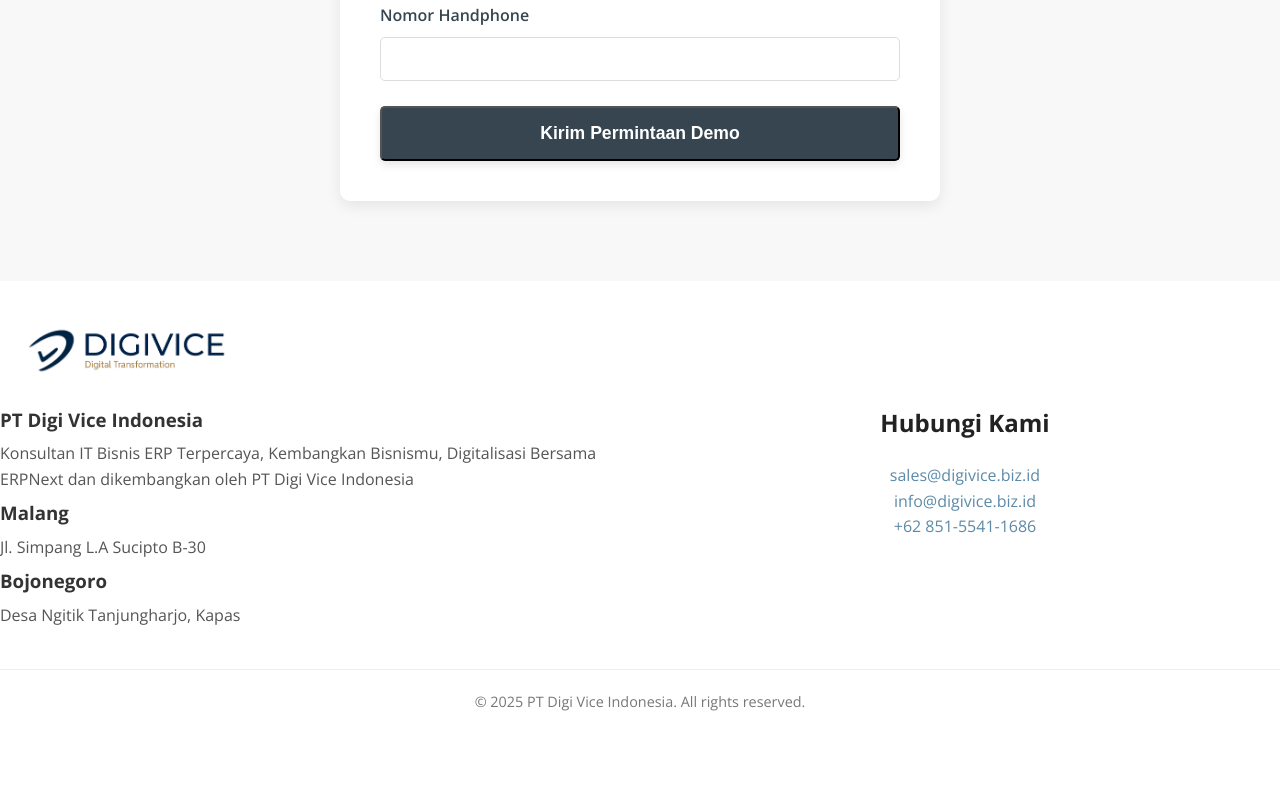
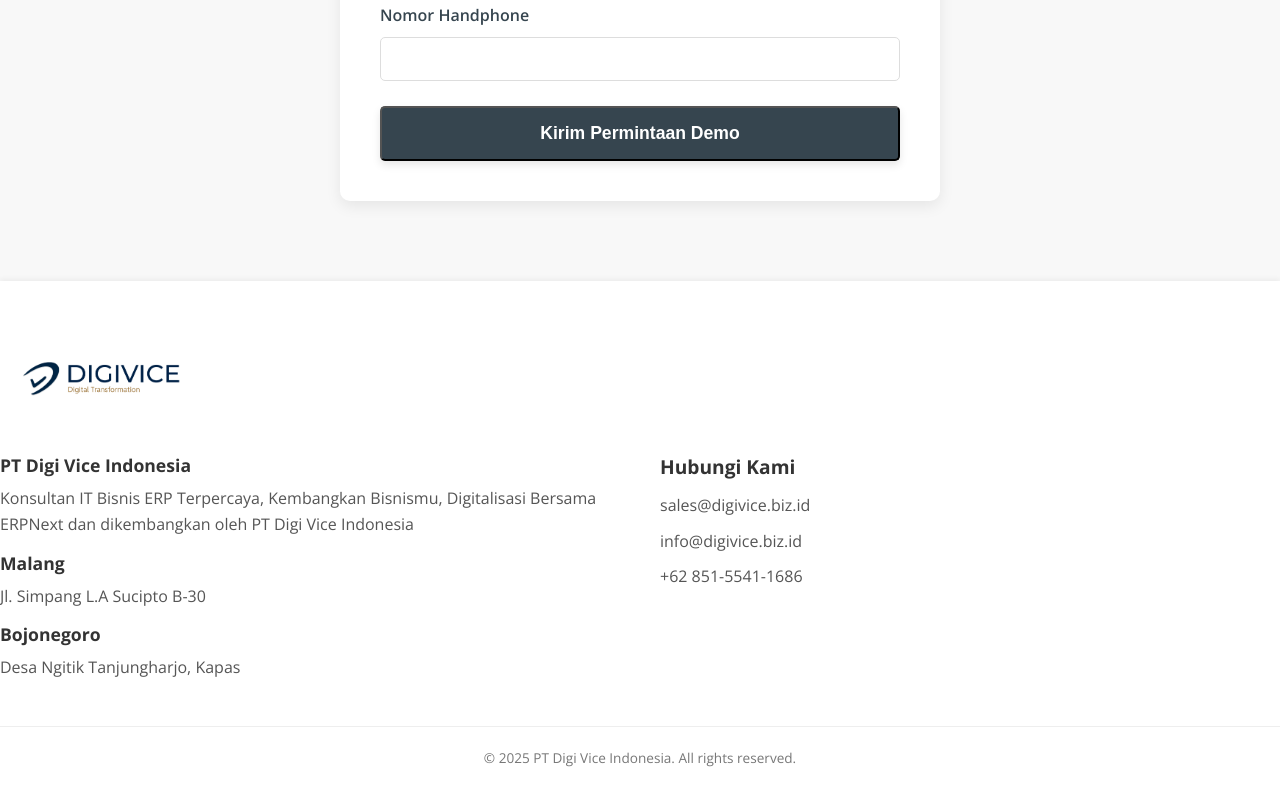
Before and after one commit to vandrysetiyanto/Landing-Page-Digivice, a plain HTML site: page index.html in a window 1280 px wide. Shown: the part 5086-5891 px from the top of the page. Before the commit the page ends 5809 px from the top, so only its background shows below. Drawn offline with nearby package versions, Linux system fonts and the light colour scheme.

Commit message:
adjust CSS dan index responsive

```diff
--- a/index.html
+++ b/index.html
@@ -286,29 +286,29 @@
 
     <footer>
         <div class="container">
-        <div  class="footer-content">
-            <img src="img/logodigi.png" alt="Logo Perusahaan" class="logo">
+            <div class="logo-container">
+                <img src="img/logodigi.png" alt="Logo Perusahaan">
             </div>
 
-         <div style="display: flex; flex-direction: row; justify-content: space-between; flex-wrap: wrap; margin-bottom: 30px;">
-            <div style="flex: 1; min-width: 300px; margin-right: 20px; text-align: left;">
-                <h3 style="margin-bottom: 10px; color: #333333;">PT Digi Vice Indonesia</h3>
-                <p style="margin-bottom: 10px; color: #555555;">Konsultan IT Bisnis ERP Terpercaya, Kembangkan Bisnismu, Digitalisasi Bersama ERPNext dan dikembangkan oleh PT Digi Vice Indonesia</p>
-                <h3 style="margin-bottom: 10px; color: #333333;">Malang</h3>
-                <p style="margin-bottom: 10px; color: #555555;">Jl. Simpang L.A Sucipto B-30</p>
-                <h3 style="margin-bottom: 10px; color: #333333;">Bojonegoro</h3>
-                <p style="margin-bottom: 10px; color: #555555;">Desa Ngitik Tanjungharjo, Kapas </p>
+            <div class="content-flex">
+                <div class="left-content">
+                    <h3>PT Digi Vice Indonesia</h3>
+                    <p>Konsultan IT Bisnis ERP Terpercaya, Kembangkan Bisnismu, Digitalisasi Bersama ERPNext dan dikembangkan oleh PT Digi Vice Indonesia</p>
+                    <h3>Malang</h3>
+                    <p>Jl. Simpang L.A Sucipto B-30</p>
+                    <h3>Bojonegoro</h3>
+                    <p>Desa Ngitik Tanjungharjo, Kapas </p>
                 </div>
 
-            <div style="flex: 1; min-width: 200px; text-align: center;">
-                <h2>Hubungi Kami</h2><br>
+                <div class="right-content">
+                    <h2>Hubungi Kami</h2>
                     <p><a href="mailto:info@digivice.biz.id">sales@digivice.biz.id</a></p>
                     <p><a href="mailto:info@digivice.biz.id">info@digivice.biz.id</a></p>
                     <p><a href="https://wa.me/6285155411686">+62 851-5541-1686</a></p>
                 </div>
             </div>
 
-         <p style="text-align: center; padding-top: 20px; border-top: 1px solid #eeeeee; color: #777777; font-size: 0.9em;">&copy; 2025 PT Digi Vice Indonesia. All rights reserved.</p>
+            <p class="copyright">&copy; 2025 PT Digi Vice Indonesia. All rights reserved.</p>
         </div>
     </footer>
 
--- a/style.css
+++ b/style.css
@@ -849,62 +849,138 @@ section h2::after {
     font-size: 1.1em;
 }
 
-/* Footer */
+        /* Footer Specific Styling */
         footer {
-    background-color: var(--white);
-    color: var(--primary-navy);
-    padding: 10px 0 10px;
-    text-align: center;
+            background-color: #ffffff;
+            box-shadow: 0 -2px 5px rgba(0,0,0,0.05); /* Optional: subtle shadow for footer */
         }
 
-.footer-copyright {
-    background-color: var(--primary-navy);
-    color: var(--light-gray);
-    padding: 60px 0 30px;
-    text-align: center;
+        /* Logo Section */
+        .logo-container {
+            text-align: left; /* Logo rata kiri */
+            margin-bottom: 30px;
         }
 
-.footer-content {
+        .logo-container img {
+            max-width: 200px;
+            height: auto;
+            display: block; /* Ensure image behaves as a block element */
+        }
+
+        /* Content Flex Section */
+        .content-flex {
             display: flex;
+            flex-direction: row;
             justify-content: space-between;
-    align-items: flex-start;
-    flex-wrap: wrap;
-    margin-bottom: 0px;
+            flex-wrap: wrap; /* Allows items to wrap to next line */
+            gap: 40px; /* Space between columns */
+            margin-bottom: 30px;
+        }
+
+        /* Left Content (Company Info) */
+        .left-content {
+            flex: 1; /* Allows it to grow and shrink */
+            min-width: 300px; /* Minimum width before wrapping */
+            text-align: left; /* Teks konten kiri rata kiri */
+        }
+
+        .left-content h3 {
+            margin-top: 0;
+            margin-bottom: 10px;
+            color: #333333;
+            font-size: 1.1em;
+        }
+
+        .left-content p {
+            margin-bottom: 15px;
+            line-height: 1.6;
+            color: #555555;
+        }
+
+        /* Right Content (Contact Info) */
+        .right-content {
+            flex: 1; /* Allows it to grow and shrink */
+            min-width: 200px; /* Minimum width before wrapping */
             text-align: left;
         }
 
-.footer-info, .contact-info {
-    flex: 1;
-    min-width: 250px;
-    margin: 20px;
+        .right-content h2 {
+            margin-top: 0;
+            margin-bottom: 15px;
+            color: #333333;
+            font-size: 1.2em;
         }
 
-.footer-info h3, .contact-info h3 {
-    color: var(--primary-navy);
-    font-size: 1.5em;
-    margin-bottom: 15px;
+        .right-content p {
+            margin-bottom: 10px;
         }
 
-.footer-info p, .contact-info p {
-    font-size: 1em;
-    margin-bottom: 10px;
-    line-height: 1.7;
-}
-
-.contact-info a {
-    color: var(--primary-navy);
+        .right-content a {
+            color: #555555;
             text-decoration: none;
             transition: color 0.3s ease;
         }
 
-.contact-info a:hover {
-    color: var(--light-navy-pastel);
+        .right-content a:hover {
+            color: #007bff; /* Example hover color */
+            text-decoration: underline;
         }
 
+        /* Copyright Text */
         .copyright {
-    font-size: 0.9em;
-    margin-top: 20px;
-    opacity: 0.8;
+            text-align: center;
+            padding-top: 20px;
+            border-top: 1px solid #eeeeee;
+            color: #777777;
+            font-size: 0.85em;
+            margin-top: 20px; /* Space above copyright line */
+        }
+
+        /* Responsive Design */
+
+        /* For screens smaller than 768px (e.g., tablets in portrait, large phones) */
+        @media (max-width: 768px) {
+            .content-flex {
+                flex-direction: column; /* Stacks items vertically */
+                gap: 20px; /* Adjust gap for stacked layout */
+            }
+
+            .left-content,
+            .right-content {
+                min-width: unset; /* Remove min-width when stacked */
+                margin-right: 0; /* Remove right margin when stacked */
+                width: 100%; /* Take full width when stacked */
+            }
+
+            .logo-container {
+                text-align: center; /* Center logo on smaller screens if preferred */
+            }
+        }
+
+        /* For screens even smaller than 480px (e.g., mobile phones) */
+        @media (max-width: 480px) {
+            .container {
+                padding: 30px 15px; /* Reduce padding on very small screens, overrides 150px padding */
+            }
+
+            .logo-container {
+                margin-bottom: 20px;
+            }
+
+            .logo-container img {
+                max-width: 150px; /* Smaller logo on very small screens */
+            }
+
+            .left-content h3,
+            .right-content h2 {
+                font-size: 1em; /* Smaller headings */
+            }
+
+            .left-content p,
+            .right-content p,
+            .copyright {
+                font-size: 0.8em; /* Smaller body text */
+            }
         }
 
 /* Floating WhatsApp Button */
```
Lines whose indentation alone changed are shown as unchanged.
